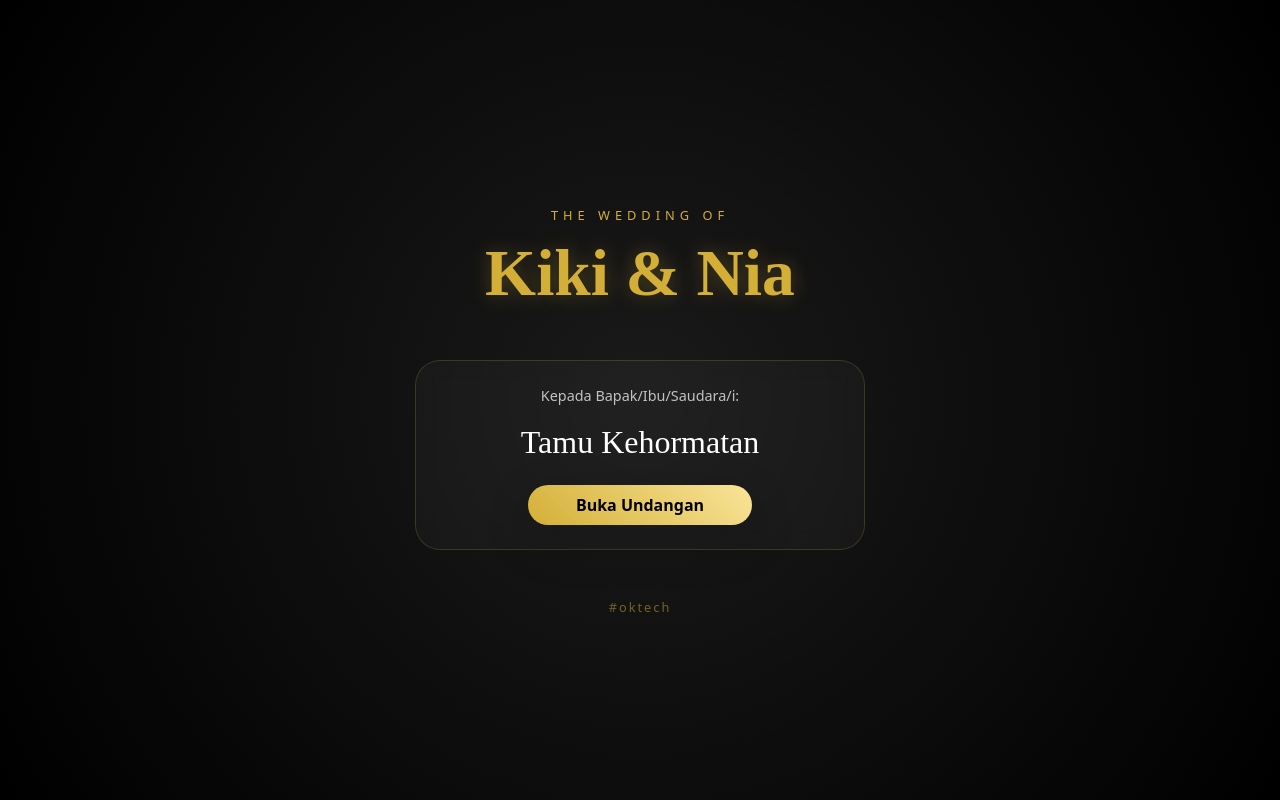
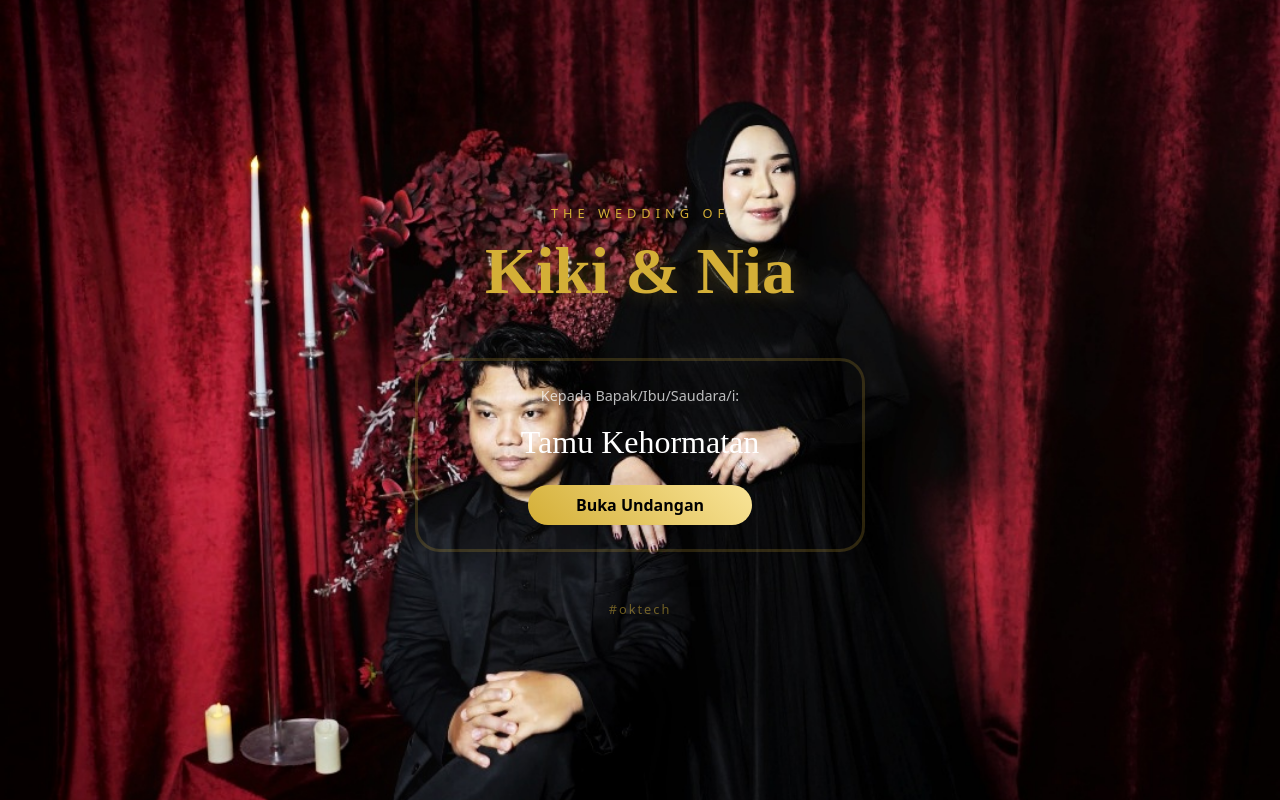
Before and after one commit to oksenda/undangan-pernikahan-v2, a React (Vite) app: page / in a window 1280 px wide. Built offline with nearby package versions, Linux system fonts and the light colour scheme.

Commit message:
bg cover buka undangan

```diff
--- a/src/App.tsx
+++ b/src/App.tsx
@@ -1,6 +1,5 @@
 "use client";
 import { useState } from "react";
-import { Container } from "react-bootstrap";
 // Import aset dan data
 import weddingData from "./data/weddingData.json";
 import MusicPlayer from "./components/MusicPlayer";
@@ -8,6 +7,7 @@ import WeddingCanvas from "./components/WeddingCanvas";
 import { FloatingNav } from "./components/FloatingNav";
 import { ProfileProvider } from "./context/profileContext";
 import 'bootstrap/dist/css/bootstrap.min.css';
+import InvitationCover from "./components/InvitationCover";
 
 function App() {
   const [isOpen, setIsOpen] = useState(false);
@@ -46,74 +46,13 @@ const guestName =
       <MusicPlayer isPlaying={isPlaying} />
 
       {!isOpen ? (
-        /* --- 2. OVERLAY COVER --- */
-        <div
-          className="d-flex align-items-center justify-content-center text-center"
-          style={{
-            position: "fixed",
-            inset: 0,
-            zIndex: 999, // Naikkan z-index agar menutupi segalanya
-            background: "radial-gradient(circle at center, #1a1a1a 0%, #000000 100%)",
-          }}
-        >
-          <Container className="animate__animated animate__fadeIn">
-            <div className="mb-4" style={{ color: "#D4AF37", fontSize: "1.5rem" }}>
-              <i className="bi bi-heart-fill"></i>
-            </div>
-
-            <p className="text-uppercase mb-2" style={{ color: "#D4AF37", letterSpacing: "5px", fontSize: "0.8rem", fontWeight: "300" }}>
-              The Wedding Of
-            </p>
-
-            <h1
-              className="mb-4"
-              style={{
-                color: "#D4AF37",
-                fontFamily: "serif",
-                fontSize: "calc(2.5rem + 2vw)",
-                fontWeight: "bold",
-                textShadow: "0 0 20px rgba(212, 175, 55, 0.3)"
-              }}
-            >
-              {weddingData.pengantin.pria.namaPanggilan} & {weddingData.pengantin.wanita.namaPanggilan}
-            </h1>
-
-            <div
-              className="mx-auto my-5 p-4"
-              style={{
-                maxWidth: "450px",
-                background: "rgba(255, 255, 255, 0.03)",
-                backdropFilter: "blur(10px)",
-                borderRadius: "25px",
-                border: "1px solid rgba(212, 175, 55, 0.2)",
-              }}
-            >
-              <p className="text-light opacity-75 mb-3" style={{ fontSize: "0.9rem" }}>
-                Kepada Bapak/Ibu/Saudara/i:
-              </p>
-              <h2 className="mb-4" style={{ color: "white", fontFamily: "serif", fontWeight: "300" }}>
-                {guestName}
-              </h2>
-
-              <button
-                type="button"
-                onClick={handleOpenInvitation}
-                className="btn px-5 py-2 border-0 shadow-lg animate__animated animate__pulse animate__infinite"
-                style={{
-                  background: "linear-gradient(45deg, #D4AF37, #F9E498)",
-                  color: "black",
-                  borderRadius: "50px",
-                  fontWeight: "bold",
-                }}
-              >
-                Buka Undangan
-              </button>
-            </div>
-            <div style={{ color: "rgba(212, 175, 55, 0.5)", fontSize: "0.8rem", letterSpacing: "2px" }}>
-              #oktech
-            </div>
-          </Container>
-        </div>
+       <InvitationCover
+          guestName={guestName}
+          bgFront={weddingData.assets.bgFront}  // ✅ dari acara → assets
+          namaPria={weddingData.pengantin.pria.namaPanggilan}
+          namaWanita={weddingData.pengantin.wanita.namaPanggilan}
+          onOpen={handleOpenInvitation}
+        />
       ) : (
         /* --- 3. ISI UNDANGAN + FLOATING NAV --- */
         <div className="animate__animated animate__fadeIn">
--- /dev/null
+++ b/src/components/InvitationCover.tsx
@@ -0,0 +1,112 @@
+import { Container } from "react-bootstrap";
+
+interface InvitationCoverProps {
+  guestName: string;
+  bgFront?: string;
+  namaPria: string;
+  namaWanita: string;
+  onOpen: () => void;
+}
+
+const InvitationCover = ({
+  guestName,
+  bgFront,
+  namaPria,
+  namaWanita,
+  onOpen,
+}: InvitationCoverProps) => {
+  return (
+    <div
+      className="d-flex align-items-center justify-content-center text-center"
+      style={{
+        position: "fixed",
+        inset: 0,
+        zIndex: 999,
+        background: bgFront
+          ? `url(${bgFront}) no-repeat center center / cover`
+          : "black",
+      }}
+    >
+      <Container className="animate__animated animate__fadeIn">
+        <div className="mb-4" style={{ color: "#D4AF37", fontSize: "1.5rem" }}>
+          <i className="bi bi-heart-fill"></i>
+        </div>
+
+        <p
+          className="text-uppercase mb-2"
+          style={{
+            color: "#D4AF37",
+            letterSpacing: "5px",
+            fontSize: "0.8rem",
+            fontWeight: "300",
+          }}
+        >
+          The Wedding Of
+        </p>
+
+        <h1
+          className="mb-4"
+          style={{
+            color: "#D4AF37",
+            fontFamily: "serif",
+            fontSize: "calc(2.5rem + 2vw)",
+            fontWeight: "bold",
+            textShadow: "0 0 20px rgba(212, 175, 55, 0.3)",
+          }}
+        >
+          {namaPria} & {namaWanita}
+        </h1>
+
+        <div
+          className="mx-auto my-5 p-4"
+          style={{
+            maxWidth: "450px",
+            background: "transparent",
+                backdropFilter: "none",
+            borderRadius: "25px",
+            border: "3px solid rgba(212, 175, 55, 0.2)",
+          }}
+        >
+          <p
+            className="text-light opacity-75 mb-3"
+            style={{ fontSize: "0.9rem" }}
+          >
+            Kepada Bapak/Ibu/Saudara/i:
+          </p>
+          <h2
+            className="mb-4"
+            style={{ color: "white", fontFamily: "serif", fontWeight: "300" }}
+          >
+            {guestName}
+          </h2>
+
+          <button
+            type="button"
+            onClick={onOpen}
+            className="btn px-5 py-2 border-0 shadow-lg animate__animated animate__pulse animate__infinite"
+            style={{
+              background: "linear-gradient(45deg, #D4AF37, #F9E498)",
+              color: "black",
+              borderRadius: "50px",
+              fontWeight: "bold",
+            }}
+          >
+            Buka Undangan
+          </button>
+        </div>
+
+        <div
+          style={{
+            color: "rgba(212, 175, 55, 0.5)",
+            fontSize: "0.8rem",
+            letterSpacing: "2px",
+          }}
+        >
+          #oktech
+        </div>
+      </Container>
+    </div>
+  );
+};
+
+export default InvitationCover;
--- a/src/data/weddingData.json
+++ b/src/data/weddingData.json
@@ -42,6 +42,7 @@
     "cardImages":[
         "/assets/berdua1.jpg",
         "/assets/berdua2.jpg"
-    ]
+    ],
+    "bgFront":"/assets/berdua0001.jpeg"
   }
 }
```
